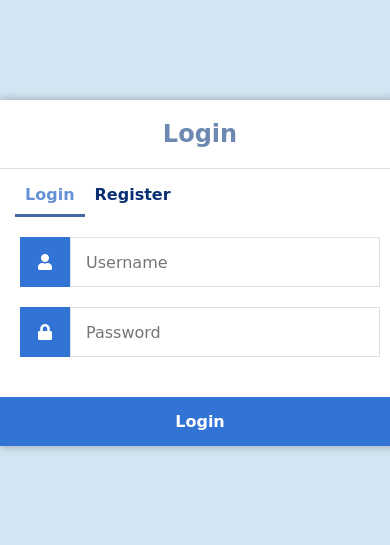
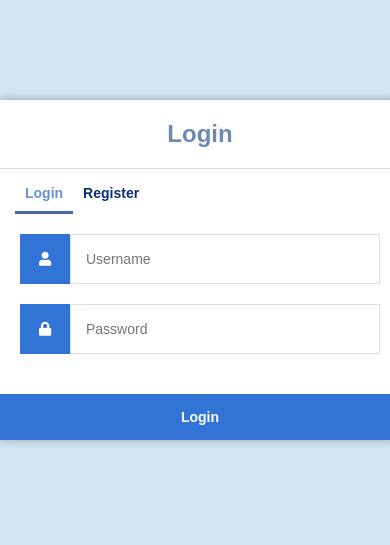
Before and after one commit to sRobinson1209/memory-game-forked, a Flask app: template templates/index.html in a window 390 px wide; the page is wider, and only the part inside the window is pictured. Shown: the top 545 px of that part. Run offline with Flask 3, Linux system fonts and the light colour scheme; the template is opened without the code that fills it, so the values that code supplies are empty.

Commit message:
Changed the font so its more readable on mobile.

```diff
--- a/static/style.css
+++ b/static/style.css
@@ -1,10 +1,17 @@
-*{
+* {
     box-sizing: border-box;
-    font-family: 'Fredoka One', cursive;
+    font-family: 'Poppins', sans-serif; /* Replace 'Poppins' with 'Roboto' or 'Open Sans' if preferred */
     font-size: 16px;
-    -webkit-font-smoothing: antialised;
+    -webkit-font-smoothing: antialiased;
     -moz-osx-font-smoothing: grayscale;
 }
+
+@media (max-width: 600px) {
+    * {
+        font-size: 14px; /* Slightly smaller font size for mobile */
+    }
+}
+
 body {
     background-color: #d3e5f2 ;
     margin: 0;
```
